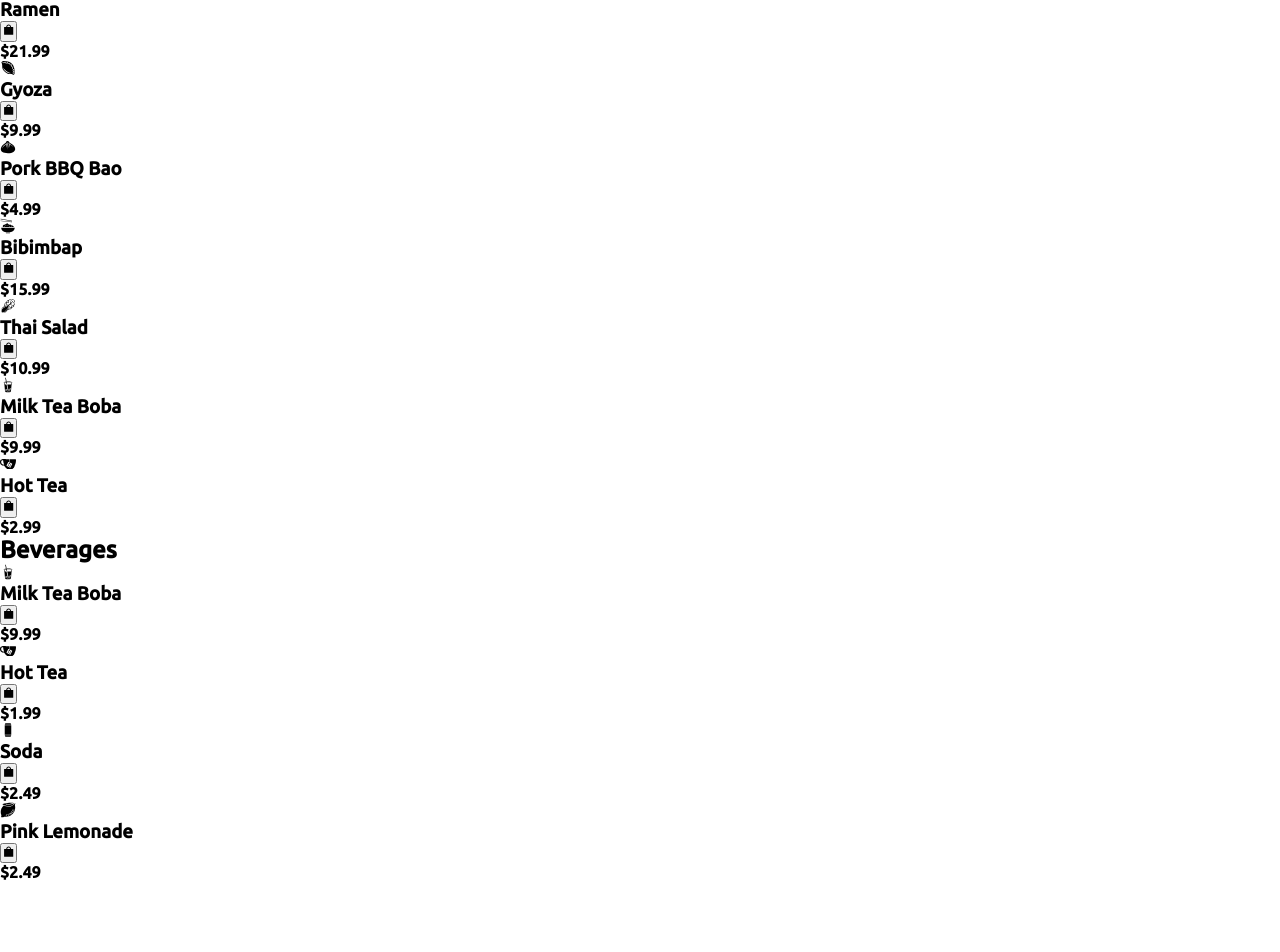
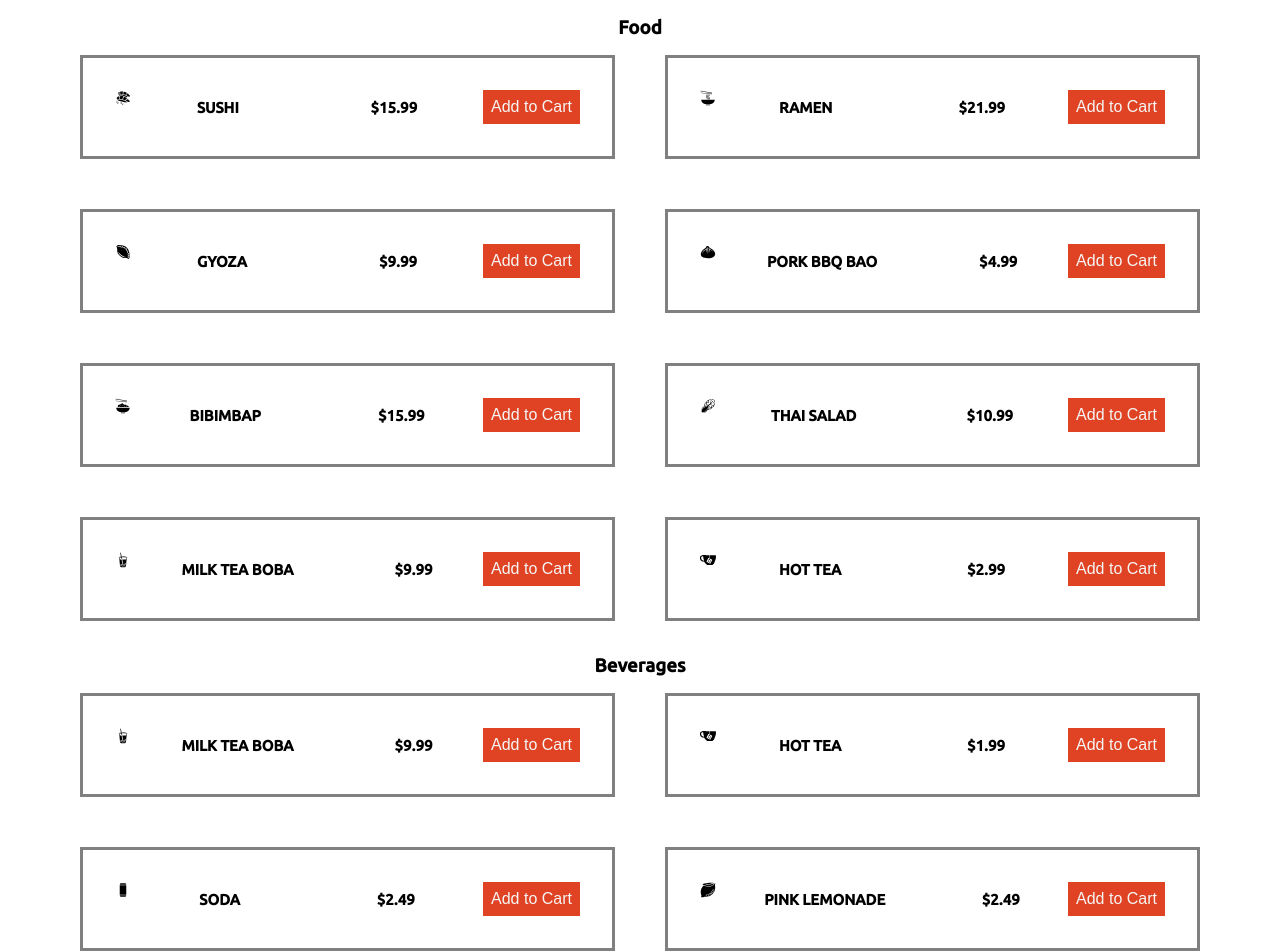
Before and after one commit to eafrancisco04/workshop-122, a React (Vite) app: page / in a window 1280 px wide. Shown: the part 607-1559 px from the top of the page. Before the commit the page ends 1488 px from the top, so only its background shows below. Built offline with nearby package versions, Linux system fonts and the light colour scheme.

Commit message:
fix alignment of products

```diff
--- a/src/components/Card.jsx
+++ b/src/components/Card.jsx
@@ -9,19 +9,22 @@ function Card ({name, price, icon}) {
     const { addToCart } = useContext(CartContext);
 
     return(
-        <div className="card">
-            <div className="product-box">
+        <div class="card">
+            <div class="product-box">
                 {icon}
-            </div>
-
-            <div className="purchase">
-                <h3>{name}</h3>
+                <h4>{name}</h4>
+                <h5 class="price">${price}</h5>
                 <button onClick={() => addToCart(name, price)}>
-                    <AiFillShopping />
+                    Add to Cart
                 </button>
             </div>
 
-            <h4>${price}</h4>
+            {/* <div class="purchase">
+                <button onClick={() => addToCart(name, price)}>
+                    <p>Add to Cart</p><AiFillShopping />
+                </button>
+            </div> */}
+
 
         </div>
 
--- a/src/css/style.css
+++ b/src/css/style.css
@@ -10,7 +10,7 @@ body {
 
 h1 {
   font-family: 'DM Serif Display', 'Times New Roman';
-  font-size: 5em;
+  font-size: 4em;
   color: whitesmoke;
   letter-spacing: 2px;
 }
@@ -41,7 +41,7 @@ li {
 }
 
 .cover {
-  height: 60vh;
+  height: 70vh;
   margin: auto;
   background-image: url("../img/food-bg.jpg");
   background-size: cover;
@@ -56,5 +56,54 @@ li {
   text-align: center;
   background: rgba( 14, 13, 13, 0.2 );
   backdrop-filter: blur( 2px );
+}
+
+.products, .checkout {
+  margin: auto;
+  padding: 4em;
+
+  display: flex;
+  flex-direction: column;
+  text-align: center;
+}
+
+.drink, .food {
+  padding: 1em;
+  display: inline-grid;
+  grid-template-columns: repeat(2, 1fr);
+  gap: 50px;
 
 }
+.card {
+  padding: 2em;
+  border: solid 3px gray;
+
+}
+.product-box {
+  margin: auto;
+  display: flex;
+  justify-content: flex-start;
+
+}
+h4, h5 {
+  margin: auto;
+  font-size: 15px;
+  padding: 0;
+  text-transform: uppercase;
+}
+
+button {
+  background-color: #df4323;
+  border: none;
+  color: whitesmoke;
+  padding: .5em;
+  text-align: center;
+  text-decoration: none;
+  font-size: 16px;
+}
+
+.button:active {
+  background-color: #3e8e41;
+  box-shadow: 0 5px #666;
+  transform: translateY(4px);
+}
--- a/src/pages/Checkout.jsx
+++ b/src/pages/Checkout.jsx
@@ -15,7 +15,7 @@ function Checkout() {
                 </div>
             </div>
 
-            <div className="shopping-bag ">
+            <div class="checkout">
                 {items.map((item) =>
                     <div key={uuid()}>
                         <h2>{item.name}</h2>
--- a/src/pages/Products.jsx
+++ b/src/pages/Products.jsx
@@ -28,29 +28,36 @@ function Products() {
         {name: "Milk Tea Boba", price: 9.99, icon: <GiBoba/>},
         {name: "Hot Tea", price: 1.99, icon: <SiGitea/>},
         {name: "Soda", price: 2.49, icon: <GiSodaCan/>},
-        {name: "Pink Lemonade", price: 2.49, icon: <GiLemon/>}
+        {name: "Pink Lemonade", price: 2.49, icon: <GiLemon value={{color: 'navy', size: '50px'}}/>}
     ]
     return(
-        <div className="product-list">
+        <div class="product-list">
             <div class="cover">
                 <div class="overlay">
                 <h1>Menu</h1>
                 </div>
             </div>
 
+            <div class="products">
+            <h3>Food</h3>
+                <div class="food">
 
-            <div className="food-list">
-                <h2>Food Menu</h2>
+
                         {food.map((food) =>
                         <Card name={food.name} price={food.price} icon={food.icon} key={uuid()}/>
                     )}
+
                 </div>
+                <br></br>
+                <h3>Beverages</h3>
+                <div class="drink">
 
-            <div className="drink-list">
-                <h2>Beverages</h2>
                         {drinks.map((drink) =>
                         <Card name={drink.name} price={drink.price} icon={drink.icon} key={uuid()}/>
                         )}
+
+                </div>
+
             </div>
 
         </div>
```
Lines whose indentation alone changed are shown as unchanged.
